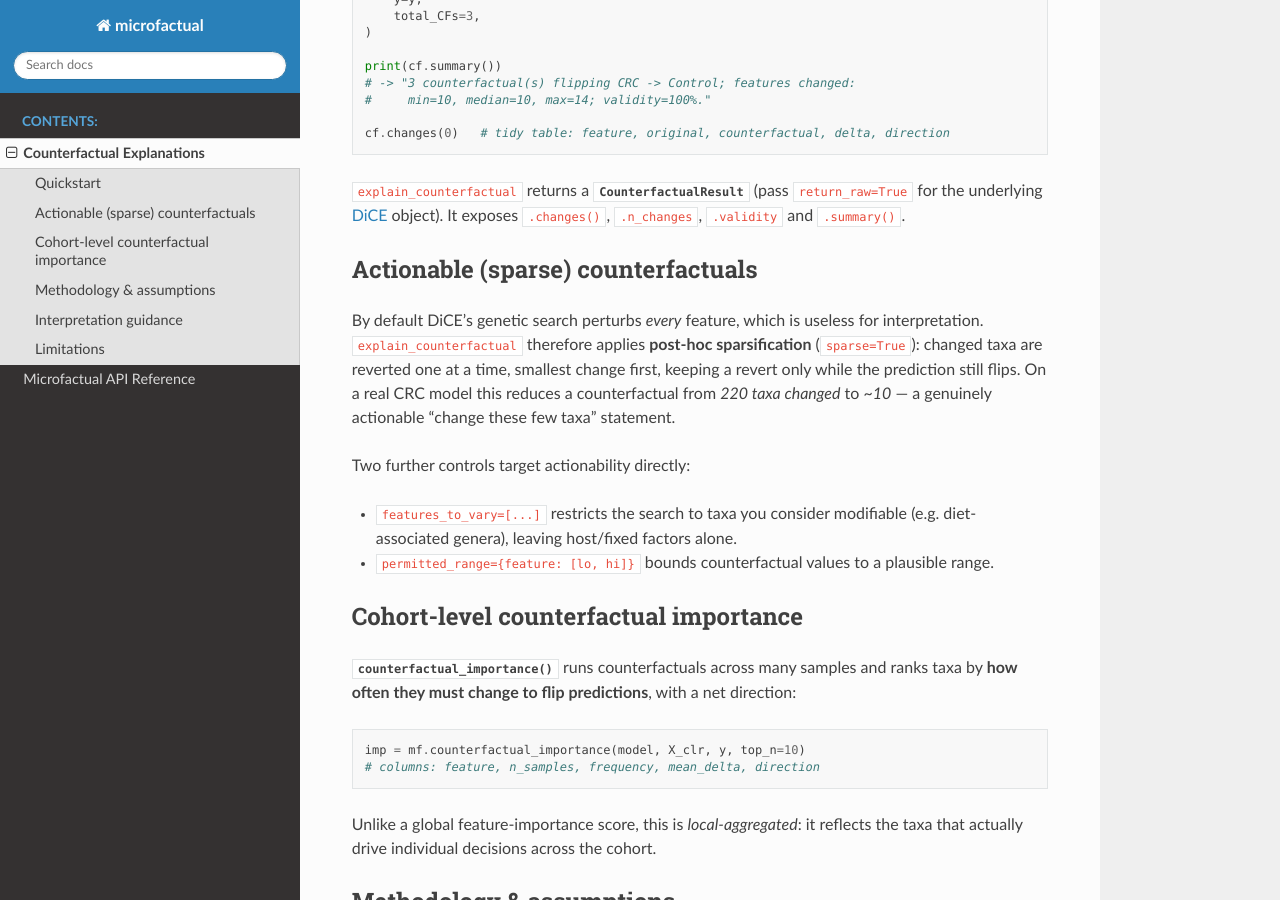
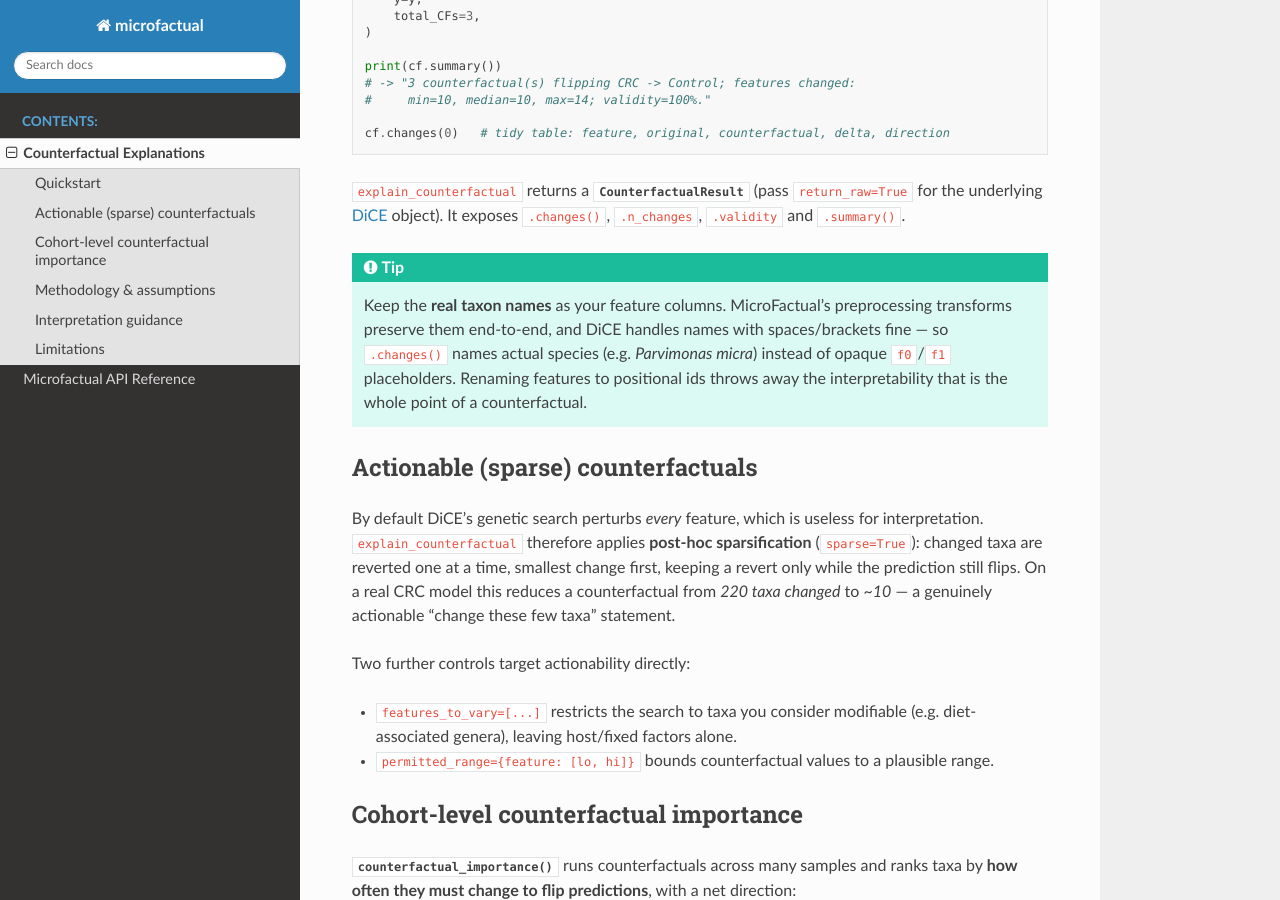
Before and after one commit to simeonhebrew/MicroFactual, a Sphinx documentation site: the page built from docs/counterfactuals.rst, in a window 1280 px wide and 900 px high, scrolled down 646 px. Built offline with Sphinx 7.4.7 and the Read the Docs theme 3.1.0, drawn with Linux system fonts in a browser that asks for light colours.

Commit message:
fix: keep real taxon names in counterfactual demo
The notebook renamed CLR features to f0/f1/... ('DiCE-friendly names'), which
made counterfactual output uninterpretable. The preprocessing transforms already
preserve real taxon names end-to-end and DiCE handles them fine, so drop the
rename: counterfactuals now name actual species (e.g. Peptostreptococcus
stomatis, Escherichia coli — known CRC-associated taxa). Add a docs tip.

Re-executed end-to-end: 0 errors.

Co-Authored-By: Claude Opus 4.8 <noreply@anthropic.com>

```diff
--- a/docs/counterfactuals.rst
+++ b/docs/counterfactuals.rst
@@ -42,6 +42,15 @@ Quickstart
 ``return_raw=True`` for the underlying `DiCE <https://github.com/interpretml/DiCE>`_
 object). It exposes ``.changes()``, ``.n_changes``, ``.validity`` and
 ``.summary()``.
+
+.. tip::
+
+   Keep the **real taxon names** as your feature columns. MicroFactual's
+   preprocessing transforms preserve them end-to-end, and DiCE handles names
+   with spaces/brackets fine — so ``.changes()`` names actual species (e.g.
+   *Parvimonas micra*) instead of opaque ``f0``/``f1`` placeholders. Renaming
+   features to positional ids throws away the interpretability that is the whole
+   point of a counterfactual.
 
 Actionable (sparse) counterfactuals
 -----------------------------------
```
Also changed, not shown: 1 other file.
